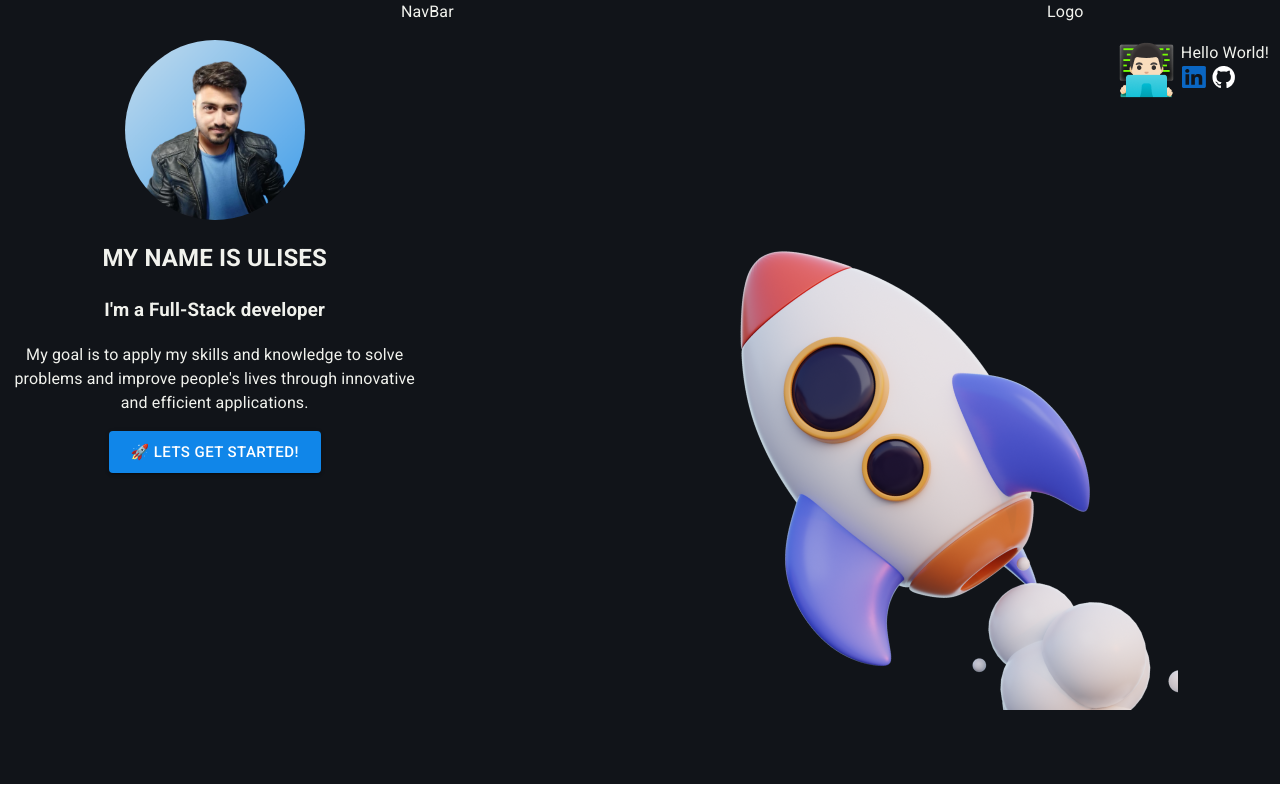
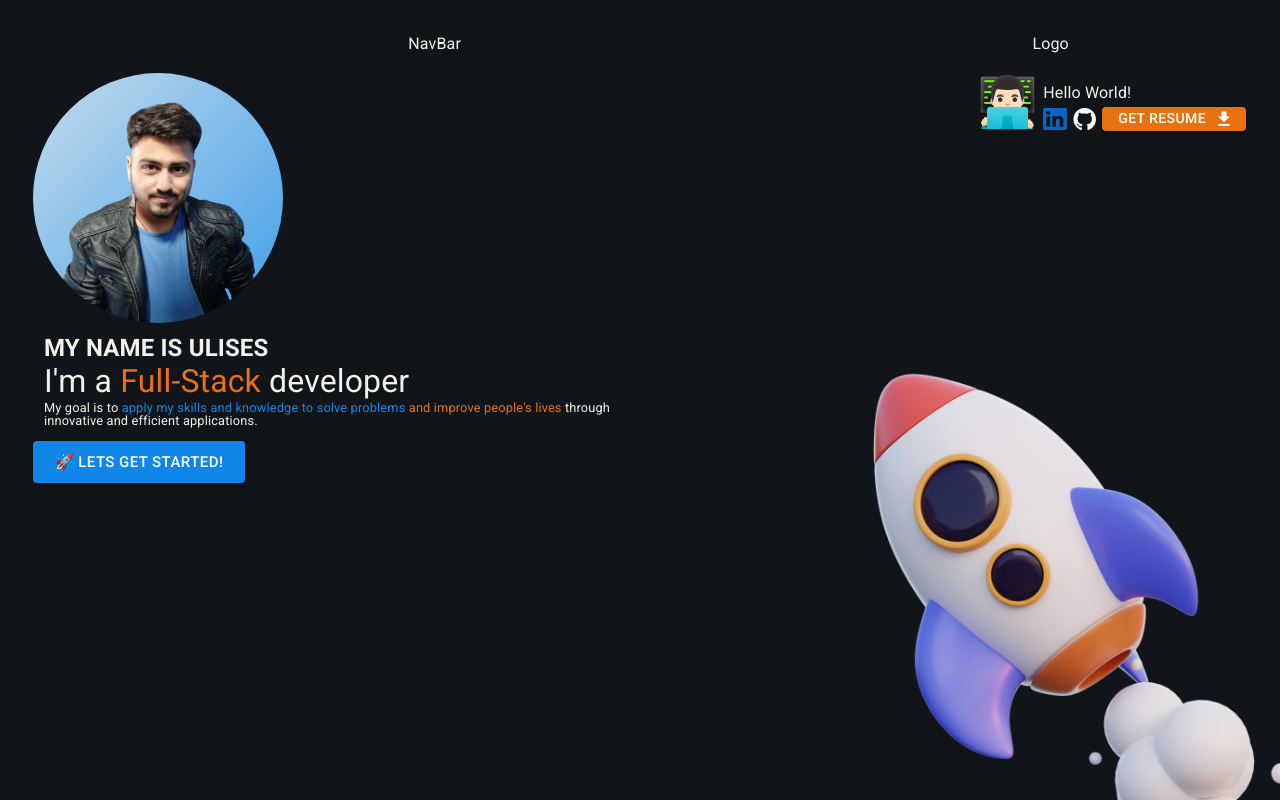
Before and after one commit to HiUlisesOk/portfolio, a React (Vite) app in the folder Client/: page / in a window 1280 px wide. Built offline with nearby package versions, Linux system fonts and the light colour scheme.

Commit message:
🦄 refactor:

```diff
--- a/Client/src/App.css
+++ b/Client/src/App.css
@@ -1,8 +1,11 @@
 #root {
   background-color: #111419;
   color: #f1f2ed;
-  margin: 0 auto;
-  padding: 0 10px;
   min-height: 100vh;
   text-align: center;
+  padding: 2rem;
 }
+.App {
+  max-width: 1280px;
+  margin: auto;
+}
--- a/Client/src/App.jsx
+++ b/Client/src/App.jsx
@@ -13,29 +13,11 @@ import LandingPage from "./pages/LandingPage"
 import NavBar from './components/NavBar';
 import Logo from './components/Logo';
 import { createTheme, ThemeProvider } from '@mui/material/styles';
+import customPalette from './ThemePalette'
 
 
 const theme = createTheme({
-  palette: {
-    primary: {
-      main: '#1086E9',
-    },
-    secondary: {
-      main: '#e97210',
-    },
-    Japonica: {
-      main: '#D75E64',
-    },
-    Indigo: {
-      main: '#575DCE',
-    },
-    Cararra: {
-      main: '#f1f2ed',
-    },
-    Woodsmoke: {
-      main: '#111419',
-    },
-  },
+  palette: customPalette,
 });
 
 function App() {
--- /dev/null
+++ b/Client/src/ThemePalette.js
@@ -0,0 +1,22 @@
+const customPalette = {
+	primary: {
+		main: '#1086E9',
+	},
+	secondary: {
+		main: '#e97210',
+	},
+	Japonica: {
+		main: '#D75E64',
+	},
+	Indigo: {
+		main: '#575DCE',
+	},
+	Cararra: {
+		main: '#f1f2ed',
+	},
+	Woodsmoke: {
+		main: '#111419',
+	},
+}
+
+export default customPalette;
--- /dev/null
+++ b/Client/src/components/Image3d.jsx
@@ -0,0 +1,9 @@
+import React from 'react'
+import { ImageStyles } from './styles'
+const Image3d = (props) => {
+	return (
+		<div><ImageStyles {...props} src={props.image} ></ImageStyles></div>
+	)
+}
+
+export default Image3d
--- a/Client/src/components/LinksTech.jsx
+++ b/Client/src/components/LinksTech.jsx
@@ -2,11 +2,33 @@ import React from 'react'
 import manTechLogo from '../images/Assets/man-technologist-light-skin-tone_svgrepo.com.png'
 import github from '../images/Assets/Github.png'
 import linkedin from '../images/Assets/Linkedin.png'
+import Button from '@mui/material/Button';
+import DownloadIcon from '@mui/icons-material/Download';
 import { FlexContainer } from './styles'
 const LinksTech = ({ title }) => {
 	return (<FlexContainer justify="flex-end">
-		<div><img src={manTechLogo} alt="man technologist light skin tone" /></div>
-		<div><div>{title}</div><FlexContainer justify="flex-start"><img src={linkedin} alt="man technologist light skin tone" /><img src={github} alt="man technologist light skin tone" /></FlexContainer></div>
+
+
+		<div>
+			<img src={manTechLogo} alt="man technologist light skin tone" />
+
+		</div>
+		<div>
+
+			<FlexContainer justify="flex-start">{title}</FlexContainer>
+
+			<FlexContainer justify="flex-start">
+
+				<img src={linkedin} alt="man technologist light skin tone" />
+				<img src={github} alt="man technologist light skin tone" />
+
+				<Button variant="contained" color="secondary" sx={{ height: "1.5rem" }} endIcon={<DownloadIcon />}>Get Resume</Button>
+
+			</FlexContainer>
+
+
+		</div>
+
 	</FlexContainer>
 	)
 }
--- a/Client/src/components/styles.js
+++ b/Client/src/components/styles.js
@@ -1,9 +1,48 @@
 import styled from 'styled-components';
-
+import customPalette from '../ThemePalette'
 export const FlexContainer = styled.div`
   display:flex;
 	flex-direction:  ${props => props.direction ? props.direction : "row"};
   justify-content: ${props => props.justify ? props.justify : "center"};
   gap: ${props => props.gap ? props.gap : "6px"};
   padding: ${props => props.padding ? props.padding : "1px"};
+  align-items: ${props => props.items ? props.items : "center"};
+
 `;
+
+export const Title = styled.h1`
+font-style: normal;
+font-weight: 700;
+font-size: 1.5rem;
+line-height: 1.5rem;
+letter-spacing:1.5%;
+margin: ${props => props.margin ? props.margin : "12px"};
+text-align: ${props => props.align ? props.align : "left"};
+`;
+
+export const SubTitle = styled(Title)`
+font-weight: 400;
+font-size: 2rem;
+line-height: 1.125rem;
+`;
+
+export const Text = styled(Title)`
+font-weight: 400;
+font-size: 0.8rem;
+line-height: 0.8rem;
+`;
+
+export const TextPrimary = styled.span`
+color: ${customPalette.primary.main};
+`;
+
+export const TextSecondary = styled.span`
+color: ${customPalette.secondary.main};
+`;
+
+export const ImageStyles = styled.img`
+position:absolute;
+bottom:${props => props.bottom ? props.bottom : "0"};
+right:${props => props.right ? props.right : "0"};
+z-index:1;
+`;
--- a/Client/src/pages/LandingPage.jsx
+++ b/Client/src/pages/LandingPage.jsx
@@ -1,30 +1,47 @@
 import React from 'react'
-import avatarIMG from "../images/PROFILE_IMAGE_CODE2.png"
 import Avatar from '@mui/material/Avatar';
 import Box from '@mui/material/Box';
 import Grid from '@mui/material/Grid';
 import Button from '@mui/material/Button';
+import { FlexContainer, Title, SubTitle, Text, TextPrimary, TextSecondary } from '../components/styles'
 
 import LinksTech from '../components/LinksTech'
+import avatarIMG from "../images/PROFILE_IMAGE_CODE2.png"
+import Image3d from '../components/Image3d'
 import Rocket from '../images/Assets/Saly-43.png'
 const LandingPage = () => {
 	return (
 		<div>
 			<Box sx={{ flexGrow: 1 }}>
 				<Grid container spacing={2}>
-					<Grid item xs={4}>
-						<Avatar alt="Ulises Esquivel" sx={{ width: 180, height: 180, margin: "auto" }} src={avatarIMG} />
-						<h2>MY NAME IS ULISES</h2>
-						<h3>	I'm a Full-Stack developer</h3>
-						<p>My goal is to apply my skills and knowledge to solve problems and improve people's lives through innovative and efficient applications.</p>
+					<Grid item xs={6}>
+						<FlexContainer justify="flex-start">
 
-						<Button sx={{ bgcolor: 'primary.main' }} variant="contained" size="large">
-							🚀 Lets Get Started!
-						</Button>
+							<Avatar alt="Ulises Esquivel" sx={{ width: 250, height: 250 }} src={avatarIMG} />
+
+						</FlexContainer>
+
+						<Title>MY NAME IS ULISES</Title>
+
+						<SubTitle>I'm a <TextSecondary>Full-Stack</TextSecondary> developer</SubTitle>
+
+						<Text>My goal is to<TextPrimary> apply my skills and knowledge to solve problems</TextPrimary> <TextSecondary>and improve people's lives </TextSecondary>through innovative and efficient applications.</Text>
+
+						<FlexContainer justify="flex-start">
+
+							<Button sx={{ bgcolor: 'primary.main' }} variant="contained" size="large">
+								🚀 Lets Get Started!
+							</Button>
+
+						</FlexContainer>
 					</Grid>
-					<Grid item xs={8}>
+					<Grid item xs={6}>
 						<LinksTech title="Hello World!" />
-						<img src={Rocket} alt="man technologist light skin tone" />
+						<FlexContainer justify="flex-end">
+
+							<Image3d height="70%" image={Rocket} />
+
+						</FlexContainer>
 					</Grid>
 
 				</Grid>
```
